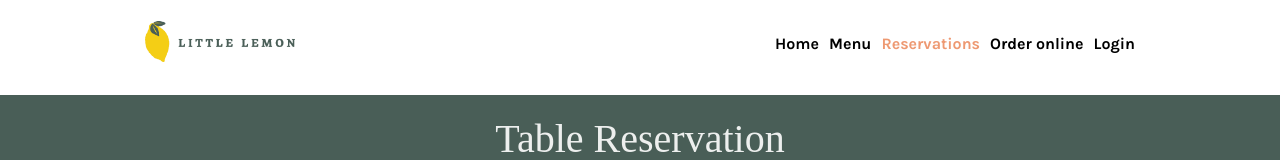
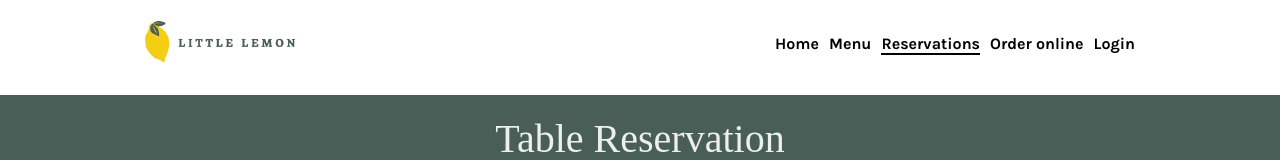
Before and after one commit to birgit2704/little-lemon, a React (Create React App) app: page /reservations in a window 1280 px wide. Shown: the top 160 px of the page. Built offline with nearby package versions, Linux system fonts and the light colour scheme; a web font is replaced by a local one.

Commit message:
underline selected menu links

```diff
--- a/src/components/Header/Nav.js
+++ b/src/components/Header/Nav.js
@@ -3,7 +3,7 @@ import { FaBars } from "react-icons/fa";
 import { NavLink } from "react-router-dom";
 
 const selectedStyle = {
-  color: "#ee9972",
+  borderBottom: "solid black 2px",
 };
 
 function Nav() {
--- a/src/components/global.css
+++ b/src/components/global.css
@@ -63,7 +63,8 @@ header {
 }
 
 a {
-  padding: 5px;
+  /* padding: 5px; */
+  margin: 5px;
   font-weight: bold;
 }
 .hamburger {
```
